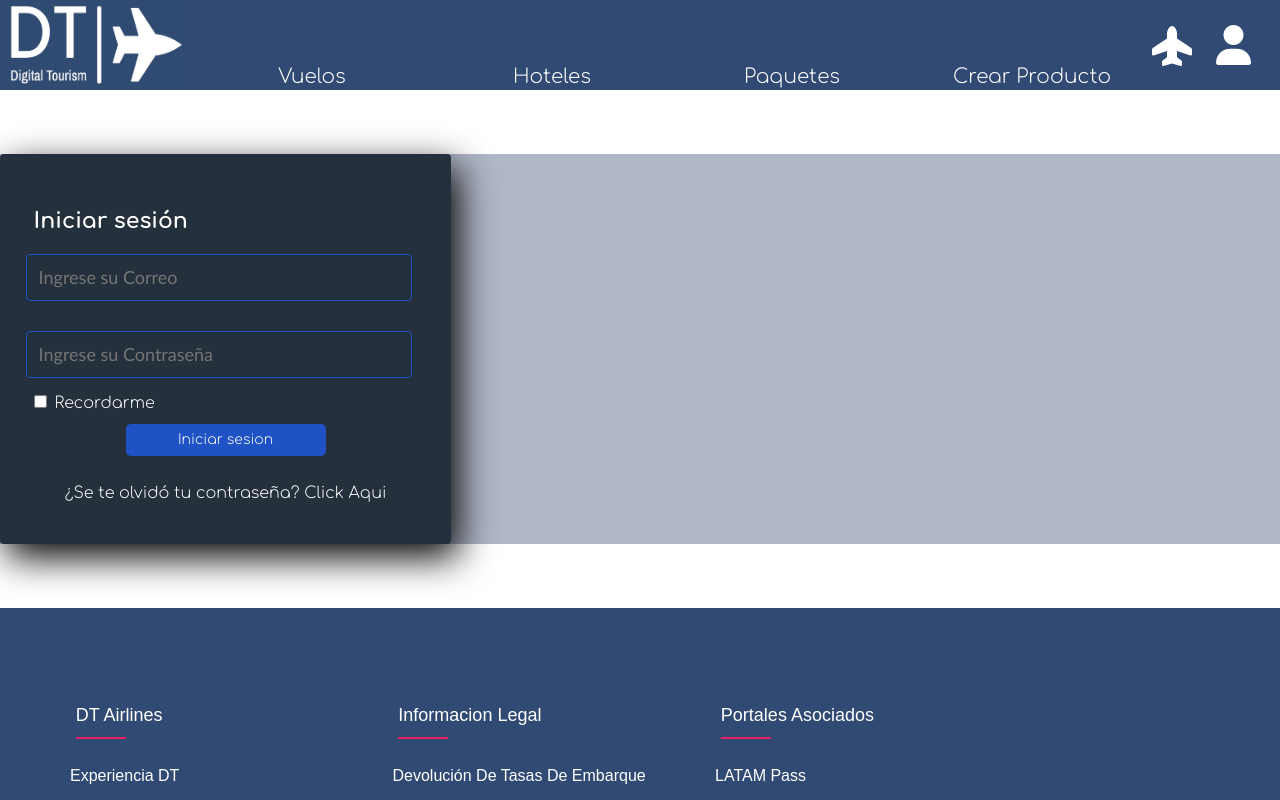
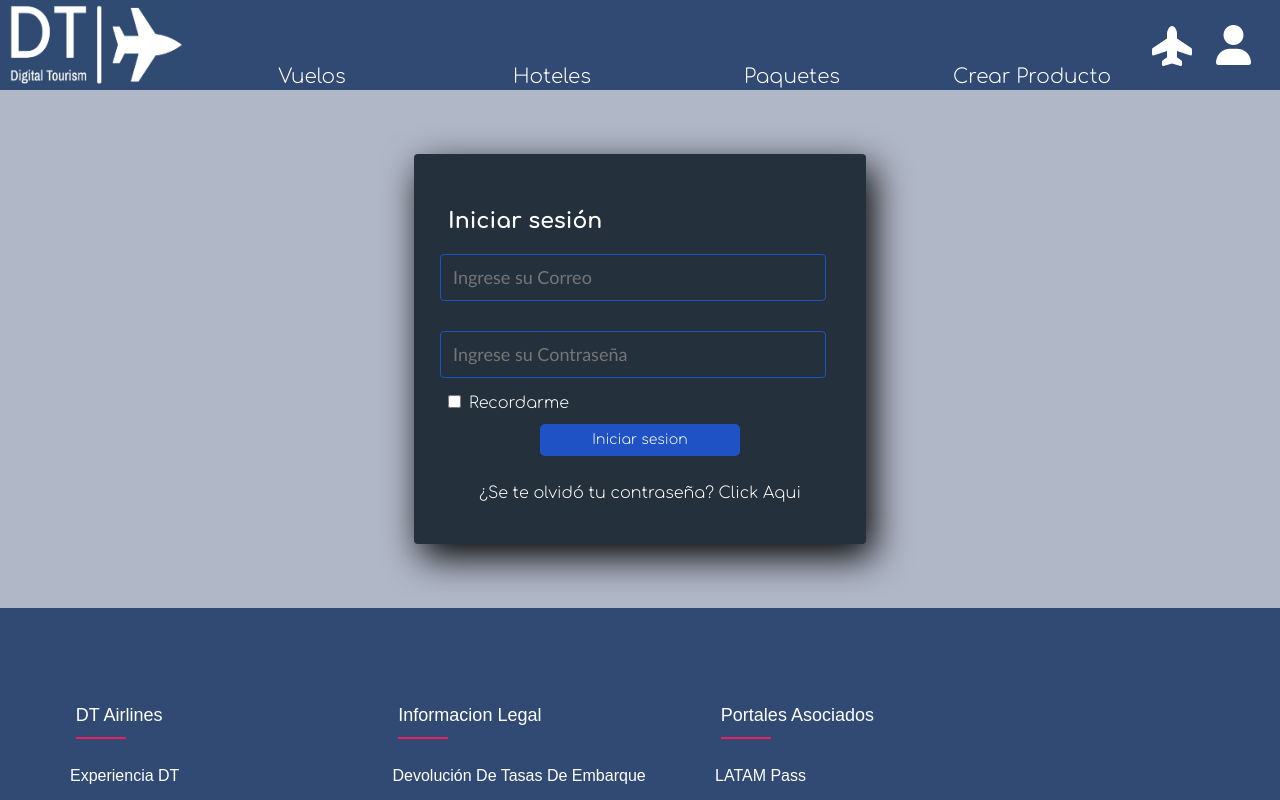
Before and after one commit to Nicolain12/front-digitaltourism, a React (Vite) app: page /loggin in a window 1280 px wide. Shown: the top 800 px of the page. Built offline with nearby package versions, Linux system fonts and the light colour scheme.

Commit message:
Starting loggin

```diff
--- a/src/components/User/loggin/loggin.css
+++ b/src/components/User/loggin/loggin.css
@@ -1,3 +1,10 @@
+.logginmain {
+    display: flex;
+    flex-direction: column;
+    align-items: center;
+    background-color: #b0b7c7;
+}
+
 .error-msg {
     margin-top: 2%;
     margin-bottom: 0;
--- a/src/components/User/loggin/loggin.jsx
+++ b/src/components/User/loggin/loggin.jsx
@@ -106,7 +106,7 @@ function Loggin() {
 
   return (
     <div className="App-loggin">
-      <main>
+      <main className="logginmain">
         <form className="form-login" id="form-login" onSubmit={handleSubmit}>
           <h4>Iniciar sesión </h4>
           <h6 className="error-msg" id="errors-email-loggin">{emailError}</h6>
--- a/src/components/mainIndex/mainIndex.css
+++ b/src/components/mainIndex/mainIndex.css
@@ -1,5 +1,5 @@
 /*MAIN*/
-main {
+.mainIndex {
     display: flex;
     flex-direction: column;
     align-items: center;
```
